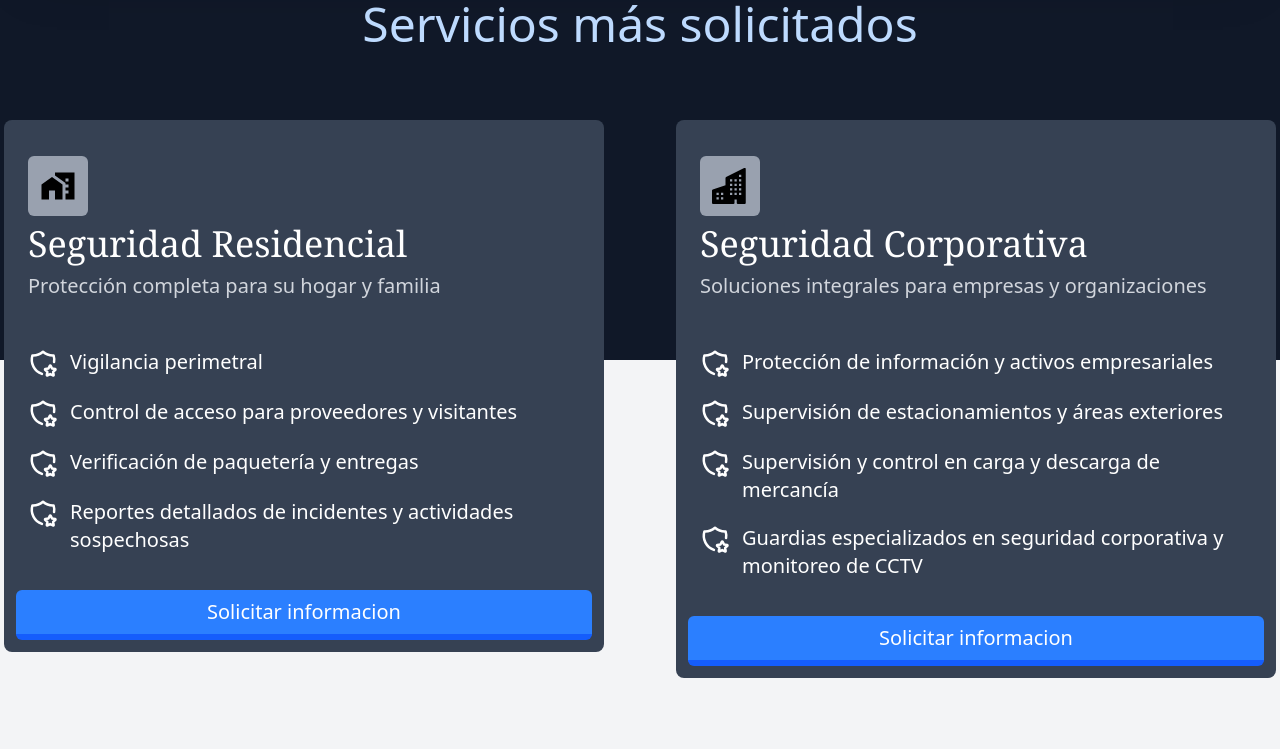
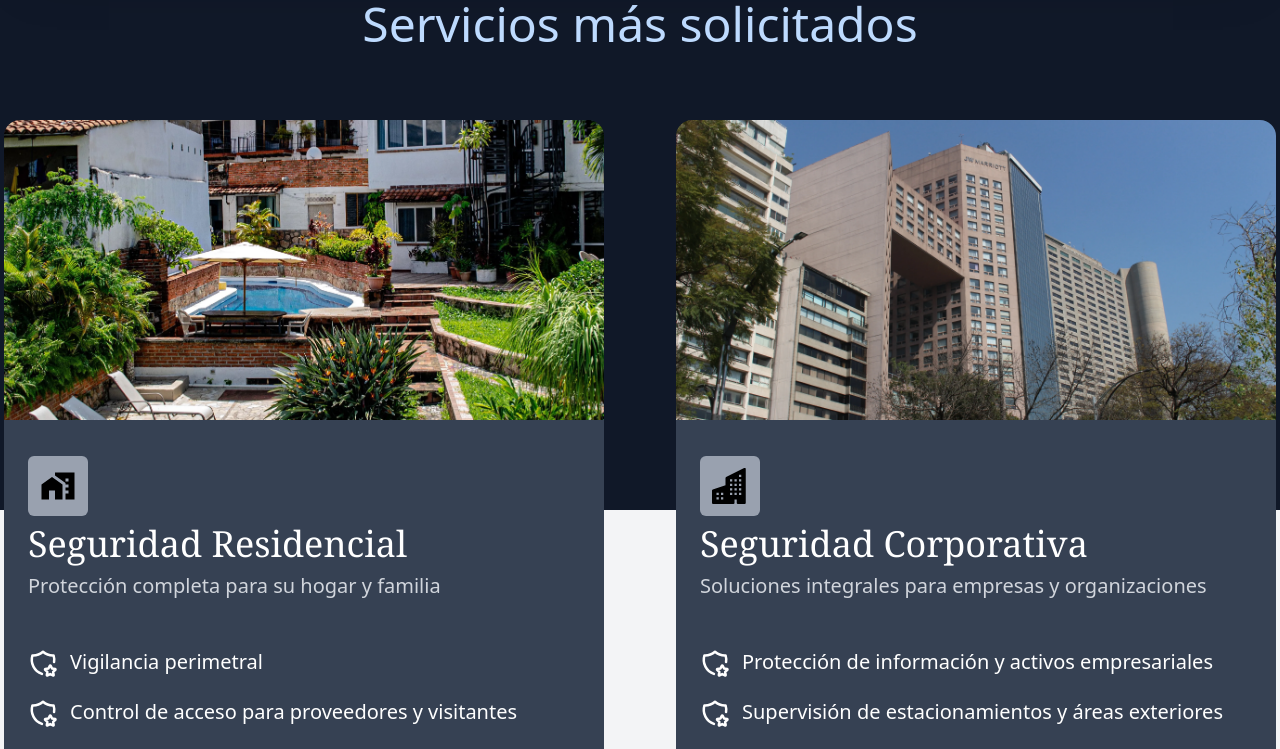
Before and after one commit to Reznov01/shieldLogistic, a React (Vite) app: page / in a window 1280 px wide. Shown: the part 1960-2709 px from the top of the page. Built offline with nearby package versions, Linux system fonts and the light colour scheme.

Commit message:
add img to services card

```diff
--- a/src/components/serviciosSolicitados/CardServices.jsx
+++ b/src/components/serviciosSolicitados/CardServices.jsx
@@ -12,7 +12,14 @@ export default function CardServices({
 }) {
   return (
     <div className="card bg-base-100 w-[600px] h-[450px] ">
-      <div className="card-body bg-gray-700 text-white rounded-lg hover:bg-gray-800 transition-colors ">
+      <div className="card-head">
+        <img
+          src={img}
+          alt="imagen ilustrativa de servicios"
+          className="w-full h-[300px] object-cover rounded-t-2xl"
+        />
+      </div>
+      <div className="card-body bg-gray-700 text-white rounded-b-lg hover:bg-gray-800 transition-colors ">
         <div className="p-6">
           <p className="text-4xl bg-gray-400 w-fit p-3 rounded-md text-black mt-3">
             {icon}
--- a/src/components/serviciosSolicitados/ServiciosSolicitados.jsx
+++ b/src/components/serviciosSolicitados/ServiciosSolicitados.jsx
@@ -1,18 +1,21 @@
 import CardServices from "./CardServices";
 import { MdHomeWork } from "react-icons/md";
 import { BsBuildingsFill } from "react-icons/bs";
+import Hotel from "../../assets/img/hotel.webp";
+import Recidencial from "../../assets/img/recidencial.webp";
 
 export default function ServiciosSolicitados() {
   return (
-    <section className="w-screen min-h-[80vh] h-[1500px] sm:h-[1250px] lg:h-[1400px] xl:h-[800px] flex flex-col items-center relative  mb-40 lg:mb-0">
+    <section className="w-screen min-h-[80vh] h-[2100px] sm:h-[1750px] lg:h-[1950px] xl:h-[1100px] 2xl:h-[1100px] flex flex-col items-center relative  mb-40 lg:mb-0">
       <div className="w-full lg:h-2/4 h-2/7 bg-gray-900 flex flex-col items-center relative">
         <h3 className="text-3xl md:text-5xl text-blue-200 mt-10 text-center">
           Servicios más solicitados
         </h3>
       </div>
-      <div className="flex flex-col xl:flex-row gap-10 md:gap-16 absolute top-32  px-6 md:px-auto w-full xl:px-0 xl:top-40">
-        <div className="w-full xl:w-1/2 flex justify-center mb-60 sm:mb-30">
+      <div className="flex flex-col  xl:flex-row gap-10 md:gap-16 absolute top-32  px-6 md:px-auto w-full xl:px-0 xl:top-40">
+        <div className="w-full xl:w-1/2 flex justify-center mb-[500px] sm:mb-[400px]">
           <CardServices
+            img={Hotel}
             icon={<MdHomeWork />}
             title={"Seguridad Residencial"}
             subTitle={"Protección completa para su hogar y familia"}
@@ -26,6 +29,7 @@ export default function ServiciosSolicitados() {
         </div>
         <div className="w-full xl:w-1/2 flex justify-center">
           <CardServices
+            img={Recidencial}
             icon={<BsBuildingsFill />}
             title={"Seguridad Corporativa"}
             subTitle={"Soluciones integrales para empresas y organizaciones"}
```
Also changed, not shown: src/assets/img/hotel.webp (added), src/assets/img/recidencial.webp (added).
